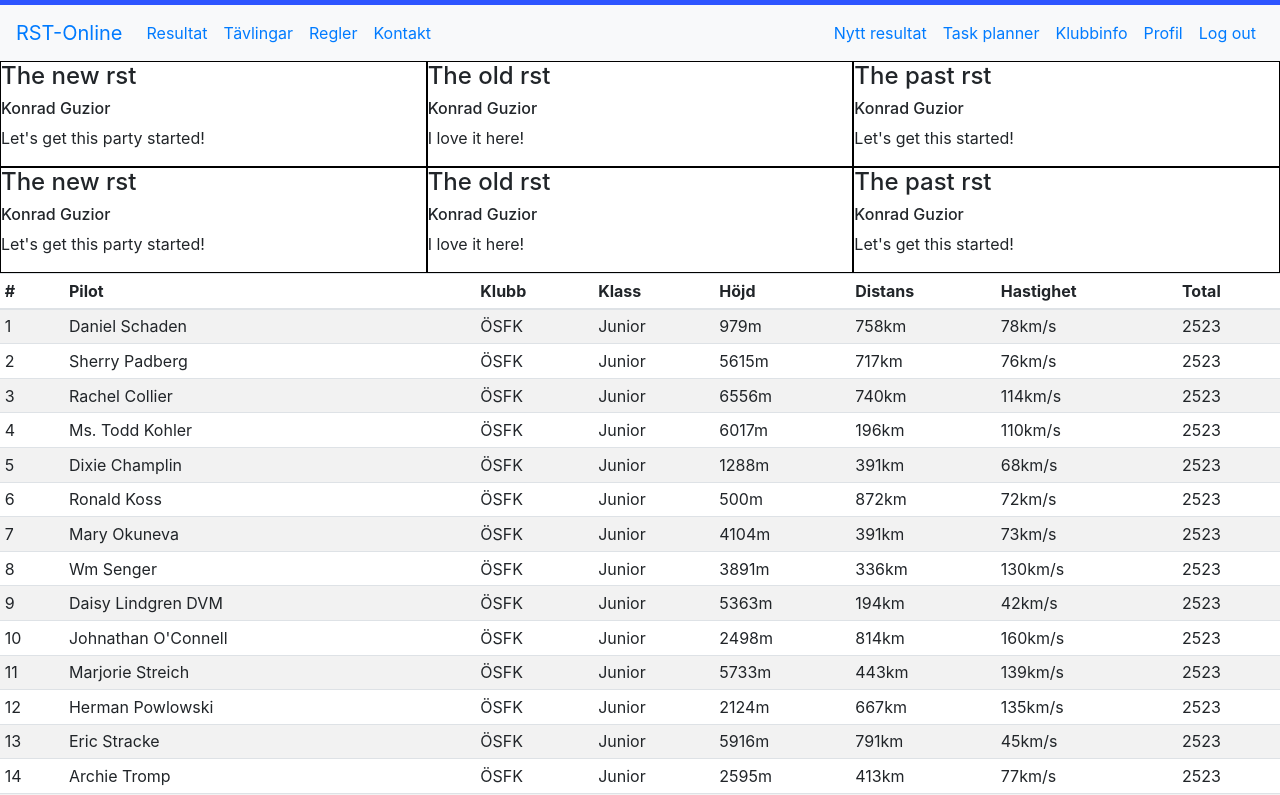
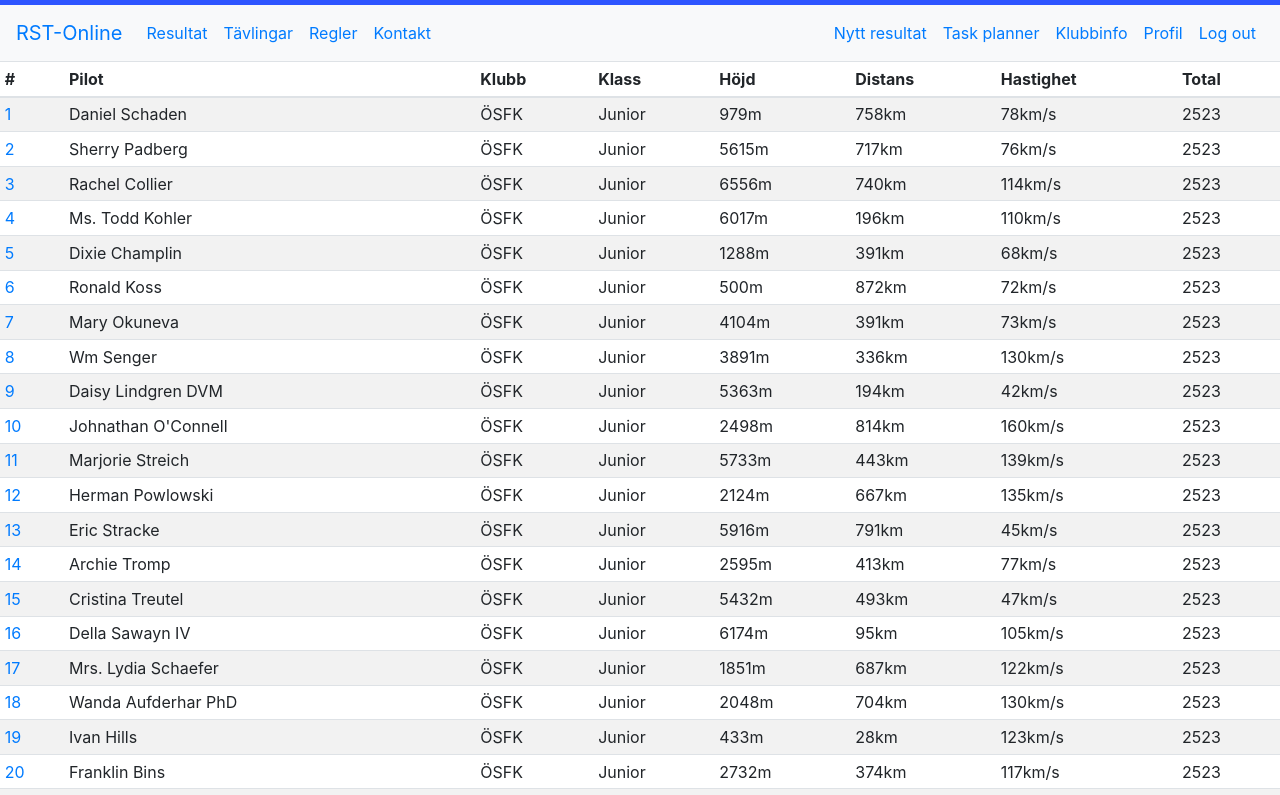
Before and after one commit to MrGuzior/rst, a React (Create React App) app: page / in a window 1280 px wide. Shown: the top 795 px of the page. Built offline with nearby package versions, Linux system fonts and the light colour scheme.

Commit message:
News removed

```diff
--- a/src/Components/Home/Home.jsx
+++ b/src/Components/Home/Home.jsx
@@ -5,7 +5,6 @@ import News from '../News/News'
 const Home = () => {
     return(
         <section className='home'>
-            <News/>
                 <ResultList/>
                 <ResultList/>
                 <ResultList/>
--- a/src/Components/ResultList/ResultList.jsx
+++ b/src/Components/ResultList/ResultList.jsx
@@ -2,6 +2,7 @@ import React from 'react'
 import {useSelector} from 'react-redux'
 import {selectData} from '../../store/appSlice'
 import {Table} from 'react-bootstrap'
+import {Link} from 'react-router-dom'
 
 const ResultList = ({list}) => {
     const {flights} = useSelector(selectData)
@@ -25,7 +26,7 @@ const ResultList = ({list}) => {
                     {flights.map((flight,id)=>{
                         return(
                             <tr>
-                                <td>{id+1}</td>
+                                    <td><Link to={`/flights/${flight.id}`}>{id+1}</Link></td>
                                     <td>{flight.pilotName}</td>
                                     <td className='responsive-remove1'>ÖSFK</td>
                                     <td className='responsive-remove2'>Junior</td>
```
Lines whose indentation alone changed are shown as unchanged.
